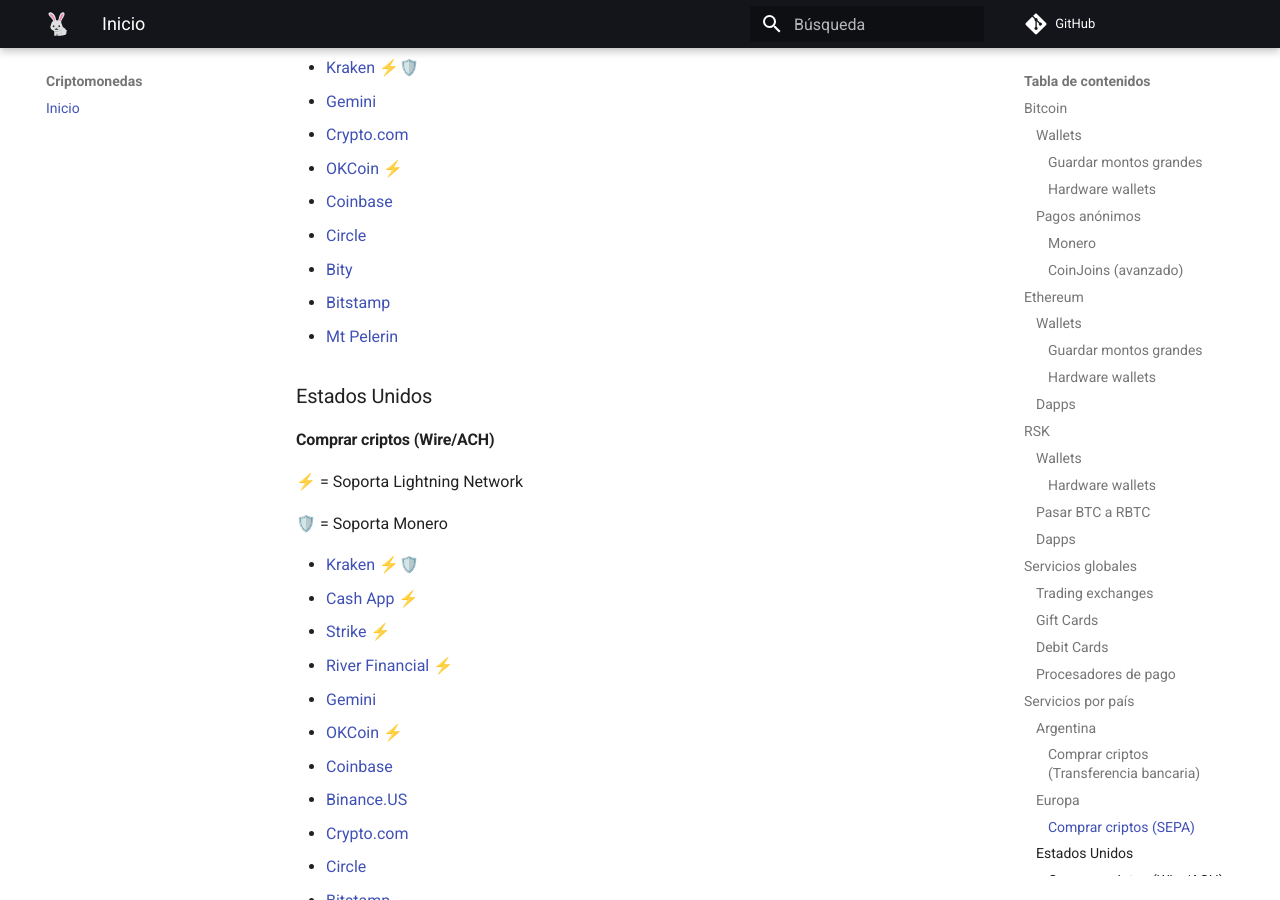
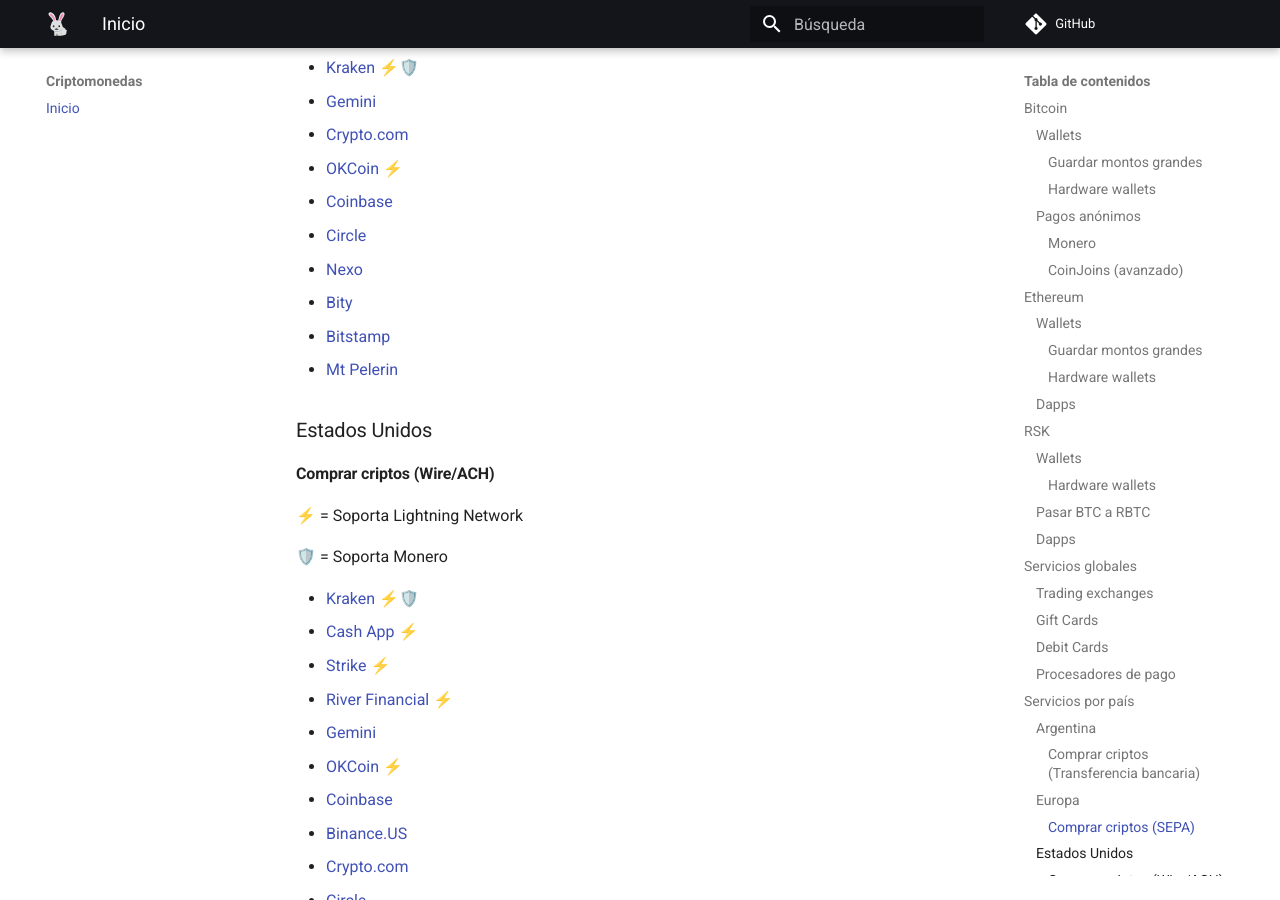
Before and after one commit to anomalouscode/wiki, an MkDocs documentation site: the page built from docs/criptomonedas/index.md, in a window 1280 px wide and 900 px high, scrolled down 5788 px. Built offline with MkDocs 1.6.1 and Material for MkDocs 9.7.7, drawn with Linux system fonts in a browser that asks for light colours; comment, search, counter and statistics services are not loaded.

Commit message:
Update index.md

```diff
--- a/docs/criptomonedas/index.md
+++ b/docs/criptomonedas/index.md
@@ -205,6 +205,7 @@
 - [OKCoin](https://www.okcoin.com/) ⚡
 - [Coinbase](https://www.coinbase.com/)
 - [Circle](https://www.circle.com/)
+- [Nexo](https://nexo.com/)
 - [Bity](https://bity.com/)
 - [Bitstamp](https://www.bitstamp.net/)
 - [Mt Pelerin](https://www.mtpelerin.com/)
```
